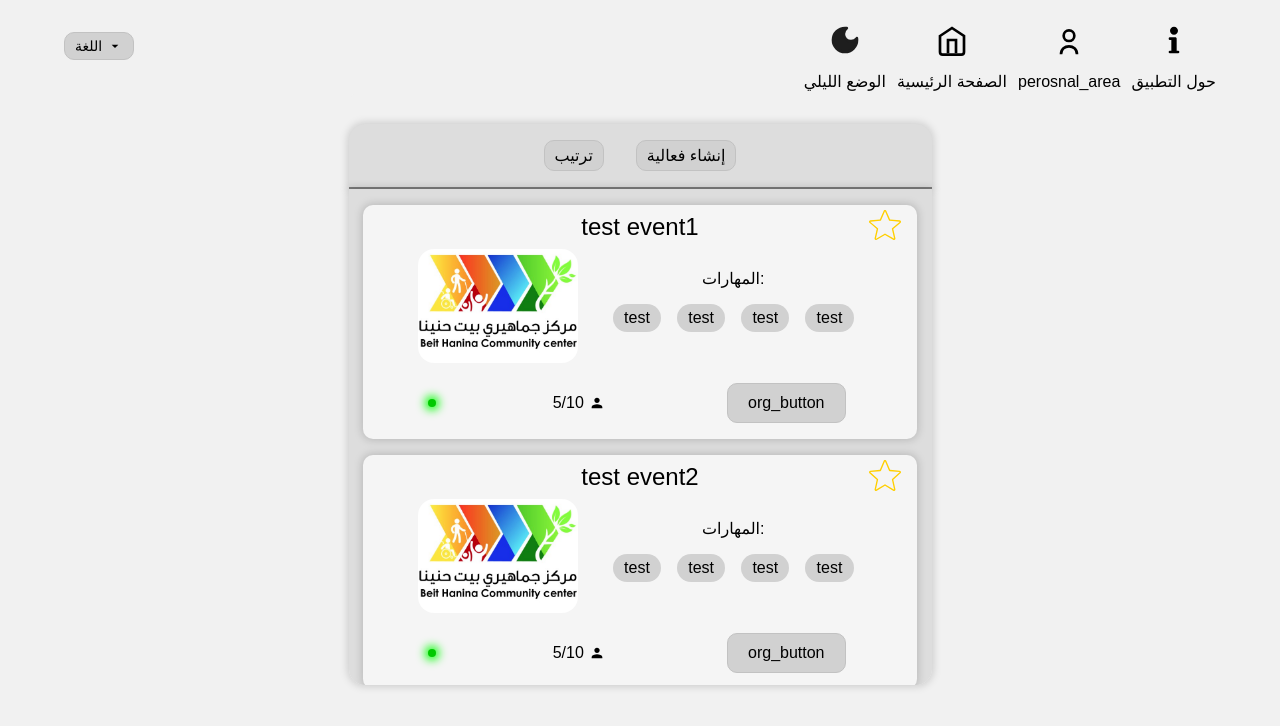
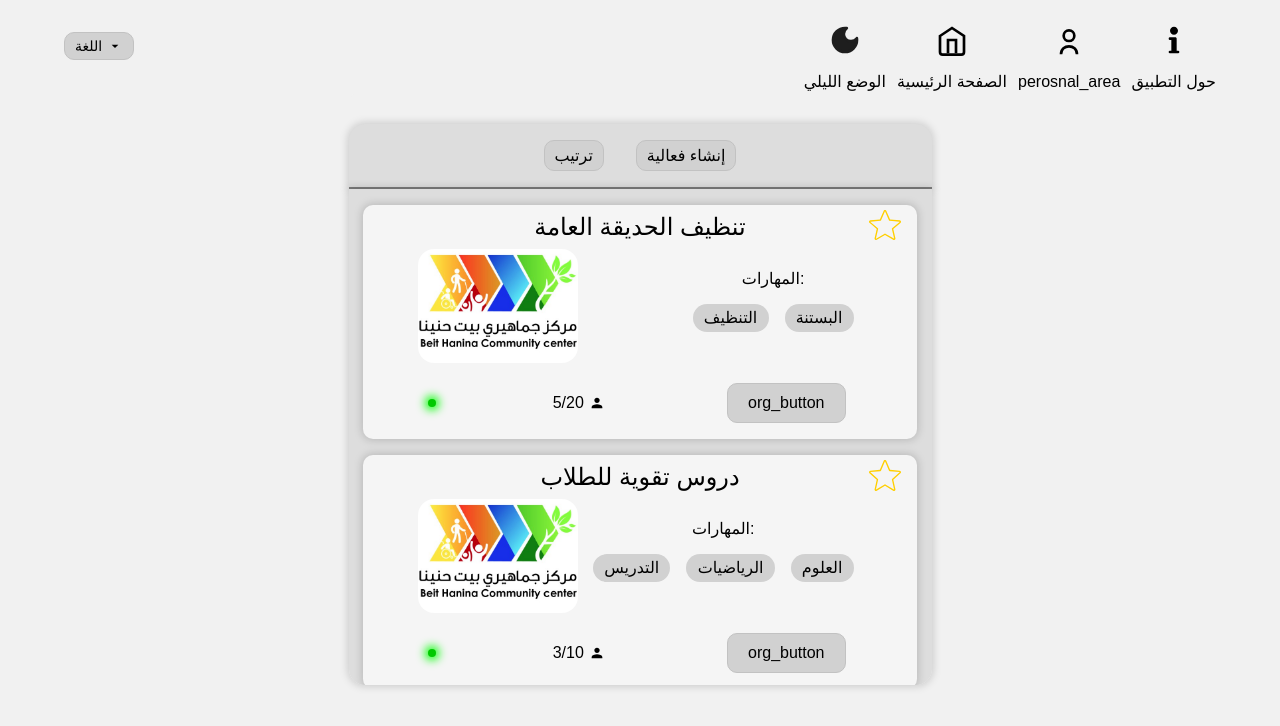
Before and after one commit to mohammadabk2/Beit-Hanina-Community-Center-Vol-App, a React (Create React App) app in the folder client/: page /home-organizer in a window 1280 px wide. Shown: the top 726 px of the page. Built offline with nearby package versions, Linux system fonts and the light colour scheme.

Commit message:
adds translation from fetures/add-desc-for-events and example temp data.

```diff
--- a/client/src/pages/HomePage/HomeAdmin.js
+++ b/client/src/pages/HomePage/HomeAdmin.js
@@ -15,104 +15,12 @@ import CardIconLight from "../../icons/light/card_view_icon.svg";
 import TableIconLight from "../../icons/light/table_view_icon.svg";
 
 const HomeAdmin = () => {
-  //! testing only - Added unique IDs and changed 'newUser' to 'isNew'
-  const events = [
-    // ... (your events data remains the same)
-    {
-      id: "evt1",
-      name: "test event1",
-      desc: "some desc",
-      req: ["test", "test", "test", "test"],
-      count: 5,
-      size: 10,
-    },
-    {
-      id: "evt2",
-      name: "test event2",
-      desc: "some desc",
-      req: ["test", "test", "test", "test"],
-      count: 5,
-      size: 10,
-    },
-    {
-      id: "evt3",
-      name: "test event3",
-      desc: "some desc",
-      req: ["test", "test", "test", "test"],
-      count: 5,
-      size: 10,
-    },
-    {
-      id: "evt4",
-      name: "test event4",
-      desc: "some desc",
-      req: ["test", "test", "test", "test"],
-      count: 5,
-      size: 10,
-    },
-  ];
-
-  const initialPeople = [
-    // Renamed to initialPeople for clarity if using state later
-    {
-      id: "person1", // Added unique ID
-      name: "Alice", // Changed names for clarity
-      sex: "female",
-      birthDate: "01/01/2000",
-      age: 25, // Age might be derived from birthDate usually
-      approvedhous: 10,
-      unapprovedhous: 10,
-      skills: ["skill1", "skill2"],
-      phoneNumber: "1234567891",
-      email: "alice@gmail.com",
-      address: "1st street",
-      insurance: "clalit",
-      idNumber: "111111111",
-      isNew: true, // Changed from newUser to isNew
-    },
-    {
-      id: "person2", // Added unique ID
-      name: "Bob",
-      sex: "male",
-      birthDate: "05/05/1995",
-      age: 29,
-      approvedhous: 10,
-      unapprovedhous: 10,
-      skills: ["skill3", "skill4"],
-      phoneNumber: "9876543210",
-      email: "bob@gmail.com",
-      address: "2nd street",
-      insurance: "maccabi",
-      idNumber: "222222222",
-      isNew: false, // Changed from newUser to isNew
-    },
-    {
-      id: "person3", // Added unique ID
-      name: "Charlie",
-      sex: "male",
-      birthDate: "10/10/2002",
-      age: 22,
-      approvedhous: 10,
-      unapprovedhous: 10,
-      skills: ["skill1", "skill5"],
-      phoneNumber: "1231231234",
-      email: "charlie@gmail.com",
-      address: "3rd avenue",
-      insurance: "leumit",
-      idNumber: "333333333",
-      isNew: true, // Changed from newUser to isNew
-    },
-    // Add more unique people as needed
-  ];
-
-  // Using static data for now
-  const people = initialPeople;
-  //!
-
   const { t } = useTranslation("home");
 
   const [viewMode, setViewMode] = useState("events"); // "events", "people", "createOrg"
   const [personView, setPersonView] = useState(true);
+
+  const people = initialPeople; //! Using static data for now
 
   const switchToEvents = () => setViewMode("events");
   const switchToPeople = () => {
@@ -277,7 +185,7 @@ const HomeAdmin = () => {
     return (
       <>
         <div className="scroll-box1 general-box flex-box flex-column">
-        <div className="flex-box top-scroll-box1 line-break">
+          <div className="flex-box top-scroll-box1 line-break">
             <div className="flex-box top-scroll-box1 line-break">
               <DynamicButton
                 className="button button-small"
@@ -379,3 +287,85 @@ const HomeAdmin = () => {
 };
 
 export default HomeAdmin;
+
+// ! temp examples
+const events = [
+  {
+    id: "event1",
+    name: "تنظيف الحديقة العامة",
+    desc: "حملة تنظيف وتجميل الحديقة العامة في بيت حنينا",
+    req: ["التنظيف", "البستنة"],
+    count: 5,
+    size: 20,
+    location: "الحديقة العامة - بيت حنينا",
+  },
+  {
+    id: "event2",
+    name: "دروس تقوية للطلاب",
+    desc: "دروس تقوية في الرياضيات والعلوم لطلاب المدارس",
+    req: ["التدريس", "الرياضيات", "العلوم"],
+    count: 3,
+    size: 10,
+    location: "مركز المجتمع - بيت حنينا",
+  },
+  {
+    id: "event3",
+    name: "يوم رياضي للأطفال",
+    desc: "تنظيم يوم رياضي ترفيهي للأطفال",
+    req: ["الرياضة", "تنظيم الفعاليات"],
+    count: 8,
+    size: 15,
+    location: "الملعب الرياضي - بيت حنينا",
+  },
+];
+
+const initialPeople = [
+  {
+    id: "person1",
+    name: "أحمد محمود",
+    sex: "male",
+    birthDate: "1995-03-15",
+    age: 28,
+    approvedhous: 25,
+    unapprovedhous: 5,
+    skills: ["التدريس", "الحاسوب", "اللغة الإنجليزية"],
+    phoneNumber: "0591234567",
+    email: "ahmad@example.com",
+    address: "بيت حنينا - شارع الرئيسي",
+    insurance: "clalit",
+    idNumber: "123456789",
+    isNew: true,
+  },
+  {
+    id: "person2",
+    name: "سارة خالد",
+    sex: "female",
+    birthDate: "1998-08-22",
+    age: 25,
+    approvedhous: 15,
+    unapprovedhous: 0,
+    skills: ["الفنون", "العمل مع الأطفال", "التنظيم"],
+    phoneNumber: "0597654321",
+    email: "sara@example.com",
+    address: "بيت حنينا - حي المدارس",
+    insurance: "maccabi",
+    idNumber: "987654321",
+    isNew: false,
+  },
+  {
+    id: "person3",
+    name: "محمد عبد الله",
+    sex: "male",
+    birthDate: "1992-11-10",
+    age: 31,
+    approvedhous: 40,
+    unapprovedhous: 8,
+    skills: ["الرياضة", "الإسعافات الأولية", "تنظيم الفعاليات"],
+    phoneNumber: "0598765432",
+    email: "mohammad@example.com",
+    address: "بيت حنينا - حي السلام",
+    insurance: "leumit",
+    idNumber: "456789123",
+    isNew: true,
+  },
+];
--- a/client/src/pages/HomePage/HomeOrganizer.js
+++ b/client/src/pages/HomePage/HomeOrganizer.js
@@ -8,39 +8,6 @@ import EventItem from "../../components/EventItem";
 import SelectComponent from "../../components/SelectComponent";
 
 const HomeOrganizer = () => {
-  //! testing only
-  const events = [
-    {
-      name: "test event1",
-      desc: "some desc",
-      req: ["test", "test", "test", "test"],
-      count: 5,
-      size: 10,
-    },
-    {
-      name: "test event2",
-      desc: "some desc",
-      req: ["test", "test", "test", "test"],
-      count: 5,
-      size: 10,
-    },
-    {
-      name: "test event3",
-      desc: "some desc",
-      req: ["test", "test", "test", "test"],
-      count: 5,
-      size: 10,
-    },
-    {
-      name: "test event4",
-      desc: "some desc",
-      req: ["test", "test", "test", "test"],
-      count: 5,
-      size: 10,
-    },
-  ];
-  //!
-
   const { t } = useTranslation("home");
   const [showEvents, setShowEvents] = useState(true); // Use useState!
 
@@ -203,3 +170,35 @@ const HomeOrganizer = () => {
 };
 
 export default HomeOrganizer;
+
+
+// ! temp data
+const events = [
+  {
+    id: "event1",
+    name: "تنظيف الحديقة العامة",
+    desc: "حملة تنظيف وتجميل الحديقة العامة في بيت حنينا",
+    req: ["التنظيف", "البستنة"],
+    count: 5,
+    size: 20,
+    location: "الحديقة العامة - بيت حنينا",
+  },
+  {
+    id: "event2",
+    name: "دروس تقوية للطلاب",
+    desc: "دروس تقوية في الرياضيات والعلوم لطلاب المدارس",
+    req: ["التدريس", "الرياضيات", "العلوم"],
+    count: 3,
+    size: 10,
+    location: "مركز المجتمع - بيت حنينا",
+  },
+  {
+    id: "event3",
+    name: "يوم رياضي للأطفال",
+    desc: "تنظيم يوم رياضي ترفيهي للأطفال",
+    req: ["الرياضة", "تنظيم الفعاليات"],
+    count: 8,
+    size: 15,
+    location: "الملعب الرياضي - بيت حنينا",
+  },
+];
--- a/client/src/pages/HomePage/HomeVolunteer.js
+++ b/client/src/pages/HomePage/HomeVolunteer.js
@@ -13,38 +13,6 @@ const HomeVolunteer = () => {
   const sortEvents = () => {
     console.log("Sort button clicked");
   };
-
-  const events = [
-    {
-      name: "test event1",
-      desc: "some desc",
-      req: ["test", "test", "test", "test"],
-      count: 5,
-      size: 10,
-    },
-    {
-      name: "test event2",
-      desc: "some desc",
-      req: ["test", "test", "test", "test"],
-      count: 5,
-      size: 10,
-    },
-    {
-      name: "test event3",
-      desc: "some desc",
-      req: ["test", "test", "test", "test"],
-      count: 5,
-      size: 10,
-    },
-    {
-      name: "test event4",
-      desc: "some desc",
-      req: ["test", "test", "test", "test"],
-      count: 5,
-      size: 10,
-    },
-  ];
-  //!
 
   const renderEventItems = (eventsArray) => {
     return eventsArray.map((event, index) => (
@@ -81,3 +49,34 @@ const HomeVolunteer = () => {
 };
 
 export default HomeVolunteer;
+
+//! temp data
+const events = [
+  {
+    id: "event1",
+    name: "تنظيف الحديقة العامة",
+    desc: "حملة تنظيف وتجميل الحديقة العامة في بيت حنينا",
+    req: ["التنظيف", "البستنة"],
+    count: 5,
+    size: 20,
+    location: "الحديقة العامة - بيت حنينا",
+  },
+  {
+    id: "event2",
+    name: "دروس تقوية للطلاب",
+    desc: "دروس تقوية في الرياضيات والعلوم لطلاب المدارس",
+    req: ["التدريس", "الرياضيات", "العلوم"],
+    count: 3,
+    size: 10,
+    location: "مركز المجتمع - بيت حنينا",
+  },
+  {
+    id: "event3",
+    name: "يوم رياضي للأطفال",
+    desc: "تنظيم يوم رياضي ترفيهي للأطفال",
+    req: ["الرياضة", "تنظيم الفعاليات"],
+    count: 8,
+    size: 15,
+    location: "الملعب الرياضي - بيت حنينا",
+  },
+];
```
